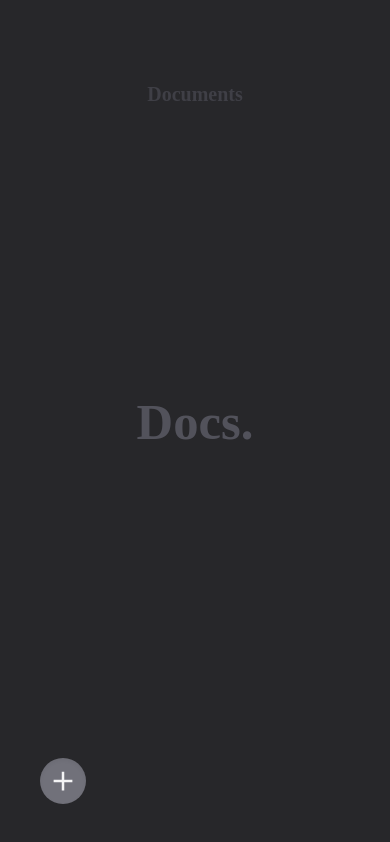
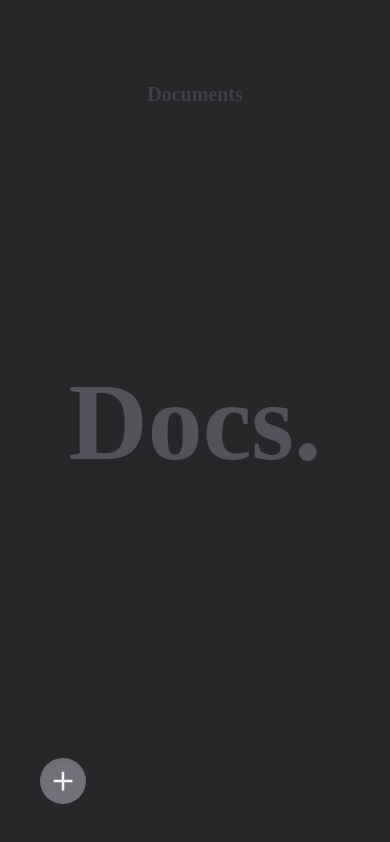
Before and after one commit to zaindotdev/Animated_Todo_App, a React (Vite) app: page / in a window 390 px wide. Built offline with nearby package versions, Linux system fonts and the light colour scheme.

Commit message:
background.jsx modified

```diff
--- a/src/components/Background.jsx
+++ b/src/components/Background.jsx
@@ -6,7 +6,7 @@ const Background = () => {
           <h1 className="text-xl text-zinc-700 font-bold">Documents</h1>
         </div>
         <div className="absolute top-0 left-0  w-full min-h-full bg-zinc-800">
-          <h1 className="absolute top-1/2 left-1/2 -translate-x-[50%] -translate-y-[50%] text-zinc-600 text-[13vw] font-bold">
+          <h1 className="absolute top-1/2 left-1/2 -translate-x-[50%] -translate-y-[50%] text-zinc-600 md:text-[13vw] text-[13vh] font-bold">
             Docs.
           </h1>
         </div>
```
